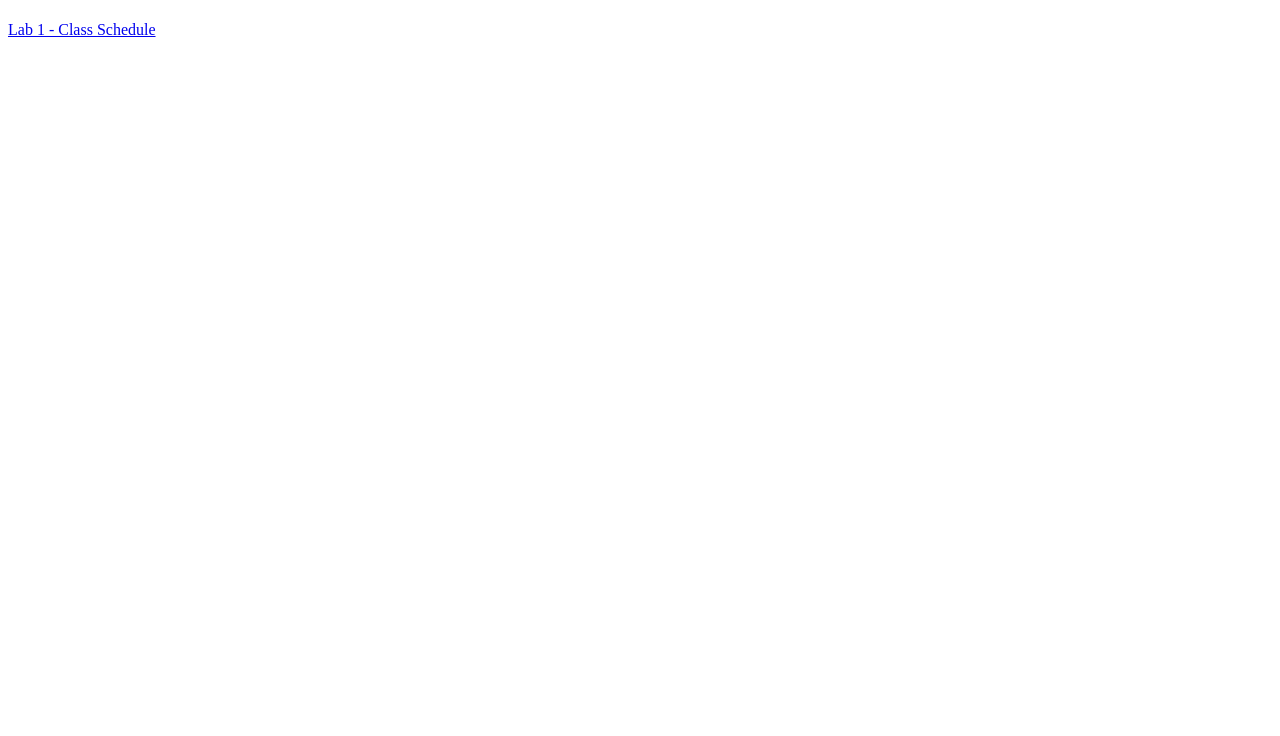
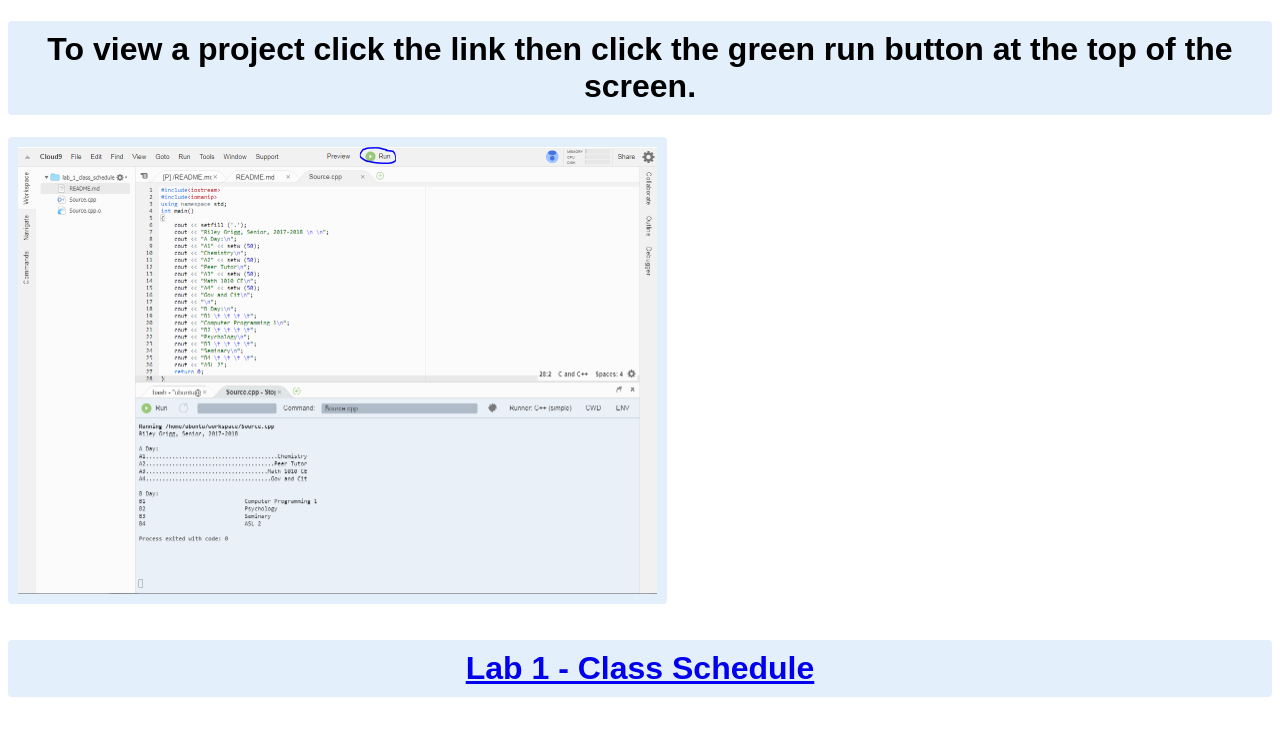
Before and after one commit to griggril000/cp1_projects, a plain HTML site: page index.html in a window 1280 px wide. Drawn offline with Linux system fonts and the light colour scheme.

Commit message:
connected styles to HTML

```diff
--- a/index.html
+++ b/index.html
@@ -44,8 +44,9 @@
 
 <body>
 
-<h1></h1>
-<p><a href="https://ide.c9.io/griggril000/lab_1_class_schedule" target="_blank">Lab 1 - Class Schedule</a></p>
+<h1 id="mainContent">To view a project click the link then click the green run button at the top of the screen.</h1>
+<img id="mainContent" src="capture.png" width="639px" height="447.5px"></img>
+<p id="mainContent"><a href="https://ide.c9.io/griggril000/lab_1_class_schedule" target="_blank">Lab 1 - Class Schedule</a></p>
 
 </body>
 </html>
```
Also changed, not shown: capture.png (added).
